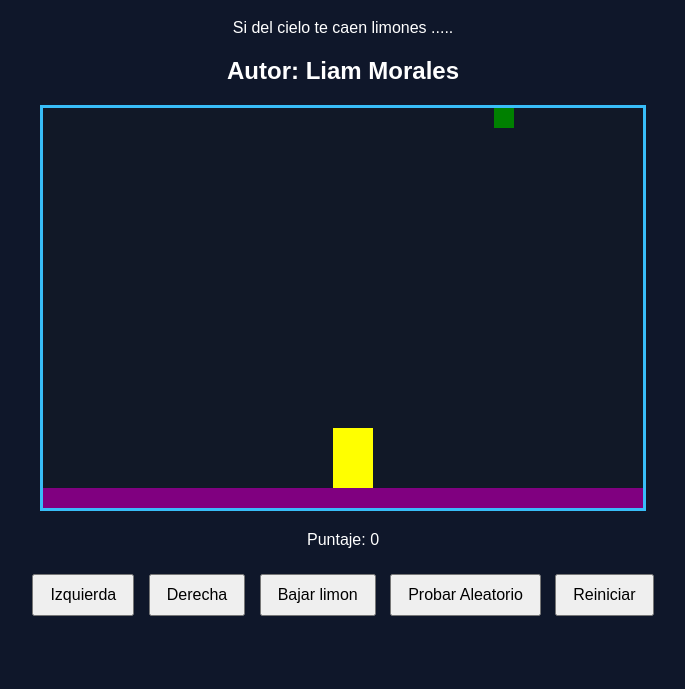
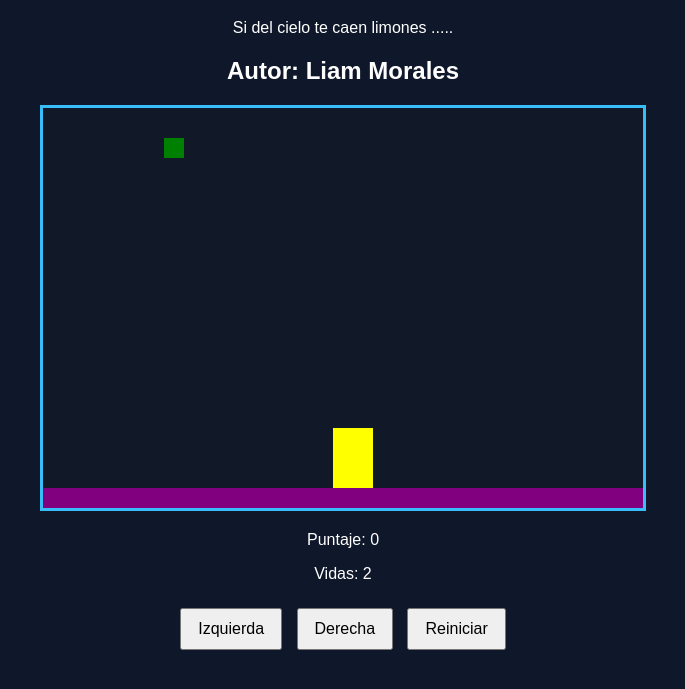
Before and after one commit to LiamAMM/juego_limones, a plain HTML site: page limones.html in a window 1280 px wide. Both pictures are taken after a click on the button "Izquierda". Shown: the part 81-770 px from the top of the page, without its empty margins (297-982 px from the left). Drawn offline with Linux system fonts and the light colour scheme.

Commit message:
caida del limon

```diff
--- a/limones.html
+++ b/limones.html
@@ -14,12 +14,11 @@
     <canvas id="areaJuego" width="600" height="400"></canvas>
     <div class="panel">
       <p>Puntaje: <span id="txtPuntaje">0</span></p>
+      <p>Vidas: <span id="txtVidas">3</span></p>
     </div>
     <div class="botones">
       <button onclick="moverIzquierda()">Izquierda</button>
       <button onclick="moverDerecha()">Derecha</button>
-      <button onclick="bajarLimon()">Bajar limon</button>
-      <button onclick="probarAleatorio()">Probar Aleatorio</button>
       <button>Reiniciar</button>
     </div>
   </div>
--- a/limones.js
+++ b/limones.js
@@ -12,9 +12,12 @@ let personajeX=canvas.width/2;
 let personajeY=canvas.height-(ALTURA_SUELO+ALTURA_PERSONAJE);
 let limonX=canvas.width/2;
 let limonY=0;
-
+let puntaje=0;
+let vidas=3;
+let velocidadCaida=200;
 
 function iniciar(){
+    setInterval(bajarLimon,velocidadCaida);//primerParametro: funcion, segundo parametro: tiempo en milisegundos
     dibujarSuelo();
     dibujarPersonaje();
     aparecerLimon();
@@ -58,24 +61,32 @@ function dibujarLimon(){
 function bajarLimon(){
     limonY = limonY + 10;
     actualizarPantalla();
-    detectarColision();
+    detectarAtrapado();
+    detectarPiso();
 
 }
 
-function detectarColision(){
+function detectarAtrapado(){
     if(limonX + ANCHO_LIMON > personajeX &&
         limonX < personajeX + ANCHO_PERSONAJE
         && limonY + ALTO_LIMON > personajeY &&
         limonY < personajeY + ALTURA_PERSONAJE){
         //alert("¡ATRAPADO!");
         aparecerLimon();
+        puntaje=puntaje+1;
+        mostrarEnSpan("txtPuntaje",puntaje);
     }
 }
 
-function probarAleatorio(){
-    let aleatorio=generarAleatorio(10,80);
-    console.log(aleatorio);
+function detectarPiso(){
+    if(limonY + ALTO_LIMON == canvas.height - ALTURA_SUELO){
+        aparecerLimon();
+        vidas=vidas-1;
+        mostrarEnSpan("txtVidas",vidas);
+
+    }
 }
+
 
 function aparecerLimon(){
     limonX = generarAleatorio(0,canvas.width-ANCHO_LIMON);
--- a/utils.js
+++ b/utils.js
@@ -5,3 +5,8 @@ function generarAleatorio(min,max){
     numeroEnteero = numeroEntero + min;
     return numeroEntero;
 }
+
+function mostrarEnSpan(idSpan, valor){
+    let componente=document.getElementById(idSpan);
+        componente.textContent=valor;
+}
```
